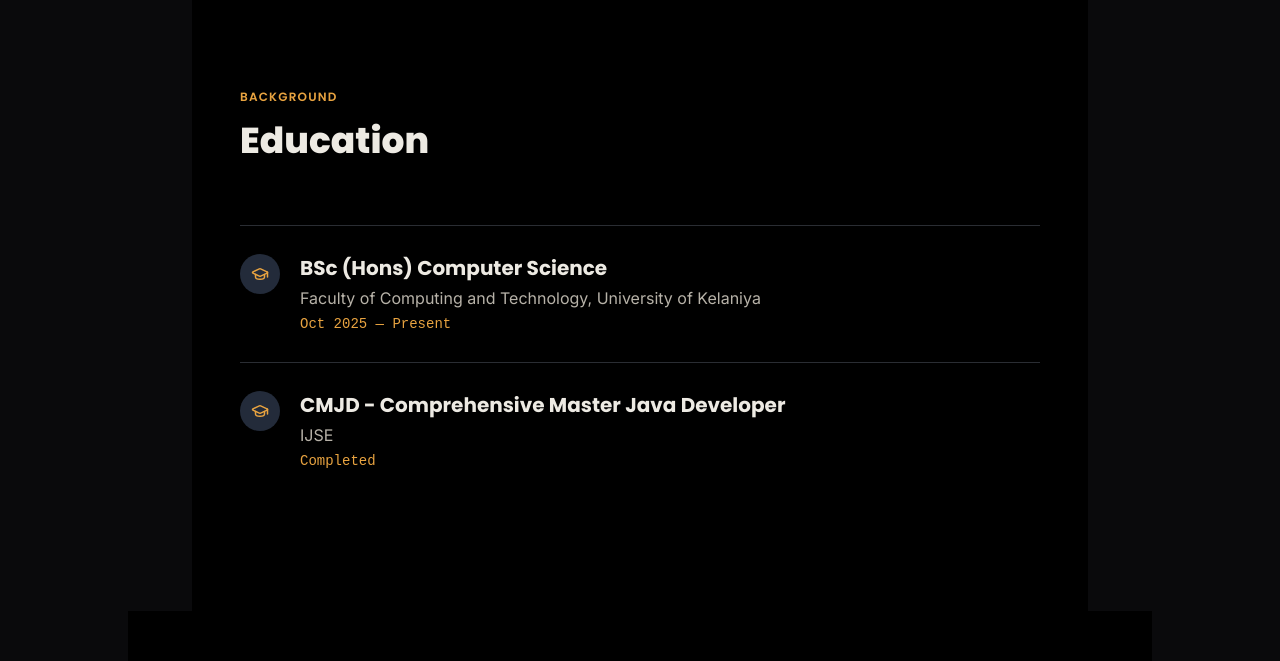
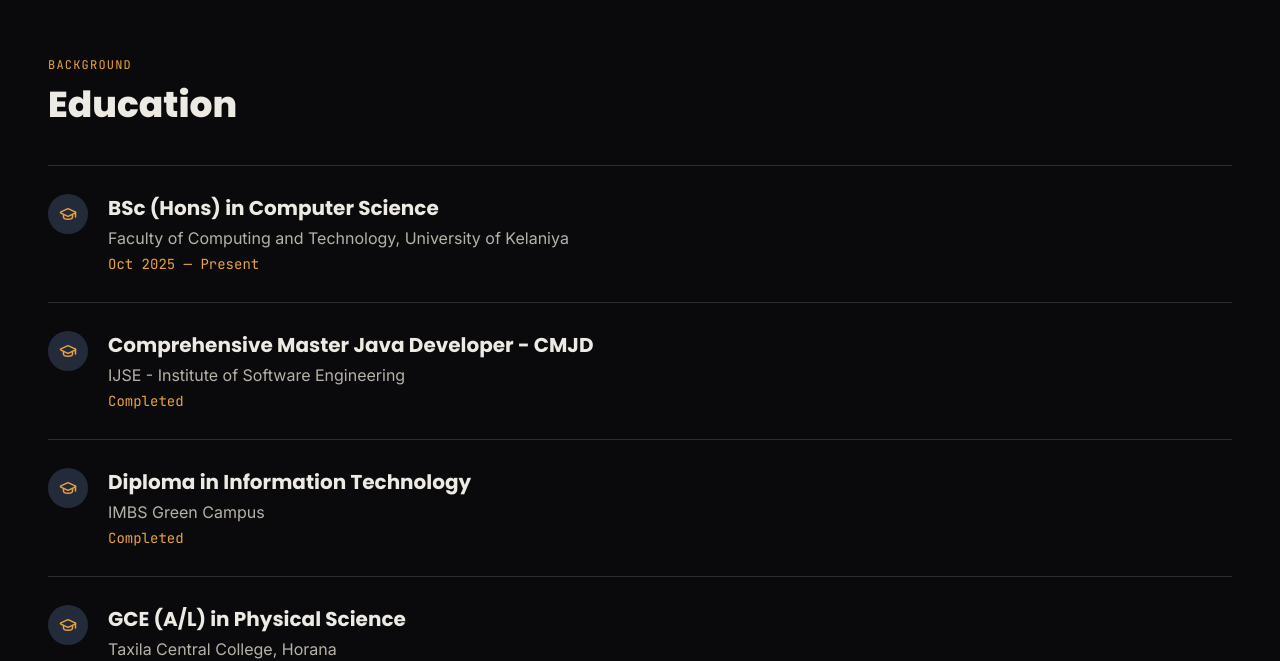
Before and after one commit to Sadew-Upendra/Portfolio, a Next.js app: page / in a window 1280 px wide. Shown: the part 1567-2228 px from the top of the page. Built offline with nearby package versions, Linux system fonts and the light colour scheme.

Commit message:
refactor: update education section

```diff
--- a/src/app/page.tsx
+++ b/src/app/page.tsx
@@ -3,7 +3,7 @@
 import { ScrollToTopButton } from "@/components/layout/ScrollToTopButton";
 import About from "@/components/sections/About/About";
 import Certificates from "@/components/sections/Certificates/Certificates";
-import Education from "@/components/sections/Education/Education";
+import { Education } from "@/components/sections/Education/Education";
 import { Hero } from "@/components/sections/Hero/Hero";
 import Projects from "@/components/sections/Projects/Projects";
 
--- a/src/components/sections/Education/Education.tsx
+++ b/src/components/sections/Education/Education.tsx
@@ -1,73 +1,40 @@
 "use client";
 
-import { motion } from "motion/react";
+import { motion } from "framer-motion";
 import { GraduationCap } from "lucide-react";
+import { Container } from "@/components/ui/Container";
+import { SectionHeading } from "@/components/ui/SectionHeading";
+import { education } from "@/data/education";
 
-const INK = "#EDEAE3";
-const MUTED = "#B7B2A8";
-const LAMP = "#E8A340";
-const BORDER = "#2A2D33";
-
-const EDUCATION = [
-  {
-    title: "BSc (Hons) Computer Science",
-    place: "Faculty of Computing and Technology, University of Kelaniya",
-    period: "Oct 2025 — Present",
-  },
-  {
-    title: "CMJD - Comprehensive Master Java Developer",
-    place: "IJSE",
-    period: "Completed",
-  },
-];
-
-export default function Education() {
+export function Education() {
   return (
-    <section id="education" className="bg-black px-6 md:px-12 py-28 max-w-4xl mx-auto" style={{ color: INK }}>
-      <motion.p
-        initial={{ opacity: 0, y: 16 }}
-        whileInView={{ opacity: 1, y: 0 }}
-        viewport={{ once: true }}
-        style={{ fontFamily: "Poppins, sans-serif", color: LAMP }}
-        className="text-xs tracking-widest mb-4"
-      >
-        BACKGROUND
-      </motion.p>
-      <motion.h2
-        initial={{ opacity: 0, y: 16 }}
-        whileInView={{ opacity: 1, y: 0 }}
-        viewport={{ once: true }}
-        transition={{ delay: 0.1 }}
-        style={{ fontFamily: "Poppins, sans-serif", fontWeight: 800 }}
-        className="text-3xl md:text-4xl mb-16"
-      >
-        Education
-      </motion.h2>
+    <section id="education" className="scroll-mt-20 py-20">
+      <Container className="max-w-4xl">
+        <SectionHeading eyebrow="BACKGROUND" title="Education" />
 
         <div>
-        {EDUCATION.map((item, i) => (
+          {education.map((item, i) => (
             <motion.div
-            key={item.title}
+              key={item.id}
               initial={{ opacity: 0, y: 24 }}
               whileInView={{ opacity: 1, y: 0 }}
               viewport={{ once: true, margin: "-60px" }}
               transition={{ duration: 0.6, delay: i * 0.08 }}
-            className="flex items-start gap-5 py-7 border-t"
-            style={{ borderColor: BORDER }}
+              className="flex items-start gap-5 border-t border-border py-7"
             >
-            <div className="w-10 h-10 rounded-full flex items-center justify-center flex-shrink-0" style={{ backgroundColor: "#232B3A" }}>
-              <GraduationCap size={18} color={LAMP} />
+              <div className="flex h-10 w-10 flex-shrink-0 items-center justify-center rounded-full bg-navy">
+                <GraduationCap size={18} className="text-lamp" />
               </div>
               <div>
-              <h3 style={{ fontFamily: "Poppins, sans-serif", fontWeight: 700 }} className="text-xl">
-                {item.title}
-              </h3>
-              <p className="mt-1" style={{ color: MUTED }}>{item.place}</p>
-              <p className="mt-1 text-sm" style={{ color: LAMP, fontFamily: "monospace" }}>{item.period}</p>
+                <h3 className="font-display text-xl font-bold">{item.title}</h3>
+                <p className="mt-1 text-muted">{item.place}</p>
+                <p className="mt-1 font-mono text-sm text-lamp">{item.period}</p>
+                {item.description && <p className="mt-2 text-sm text-muted">{item.description}</p>}
               </div>
             </motion.div>
           ))}
         </div>
+      </Container>
     </section>
   );
 }
```
Lines whose indentation alone changed are shown as unchanged.
